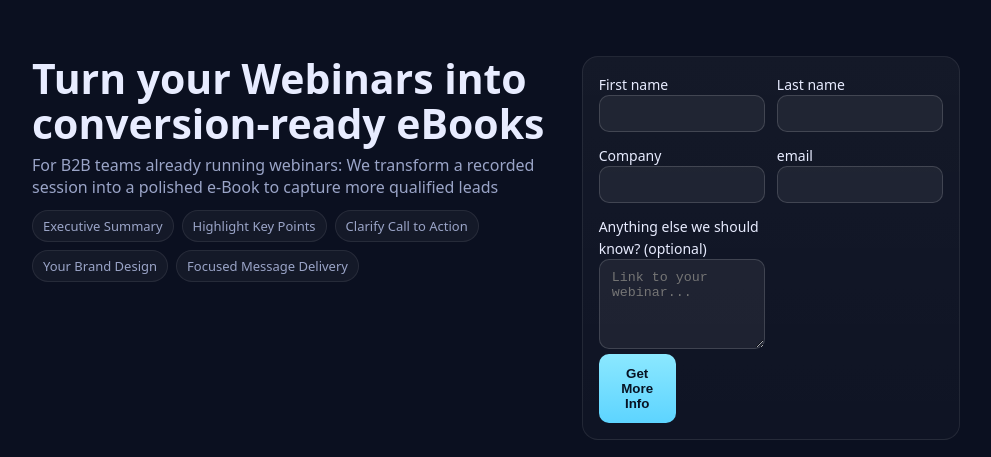
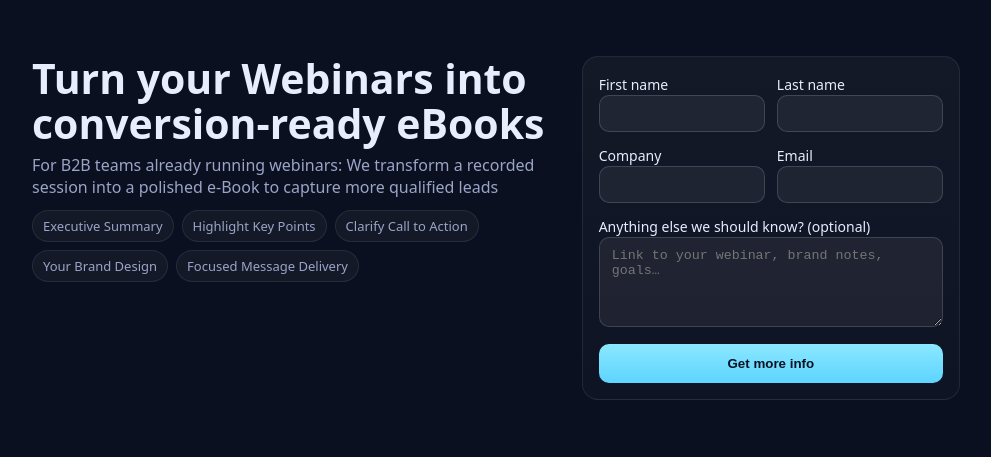
Before and after one commit to jayhill88/leadpathls, a plain HTML site: page index.html in a window 1280 px wide. Shown: the top 457 px of the page, without its empty margins (144-1135 px from the left). Drawn offline with Linux system fonts and the light colour scheme.

Commit message:
FormBlock updated

```diff
--- a/index.html
+++ b/index.html
@@ -30,6 +30,8 @@
     .tiers{display:grid;grid-template-columns:repeat(3,minmax(0,1fr));gap:12px}
     .tier{display:flex;flex-direction:column;min-width:0}
     .tier h3 { margin:0 0 4px; font-size:18px }
+    .full { grid-column: 1 / -1; }
+    .btn-block { width: 100%; display: inline-block; text-align: center; }
     .ul { margin:8px 0 0; padding-left:18px }
     .grid-3 { display:grid; grid-template-columns: repeat(3, 1fr); gap:12px }
     hr { border:0; border-top:1px solid var(--line); margin: 28px 0 }
@@ -77,23 +79,24 @@
         <input id="company" type="text" name="company" autocomplete="organization" />
       </div>
       <div>
-              <label for="email">email</label>
+        <label for="email">Email</label>
         <input id="email" type="email" name="email" required autocomplete="email" />
       </div>
     </div>
 
-          <div class="row">
-            <div>
+    <!-- Full-width message field -->
+    <div class="full">
+      <label for="msg">Anything else we should know? (optional)</label>
+      <textarea id="msg" name="message" placeholder="Link to your webinar, brand notes, goals…"></textarea>
+    </div>
 
-          <label for="msg">Anything else we should know? (optional)</label>
-          <textarea id="msg" name="message" placeholder="Link to your webinar..."></textarea>
-          <div class="row">
-            <div>
     <input type="hidden" name="source" value="leadpath-landing-v1" />
-          <button class="btn" type="submit">Get More Info</button>
+
+    <!-- Full-width submit button -->
+    <button class="btn btn-block" type="submit">Get more info</button>
   </form>
 </div>
-    </section>
+
 
     <!-- VALUE PROPS -->
     <section class="section">
```
Lines whose indentation alone changed are shown as unchanged.
